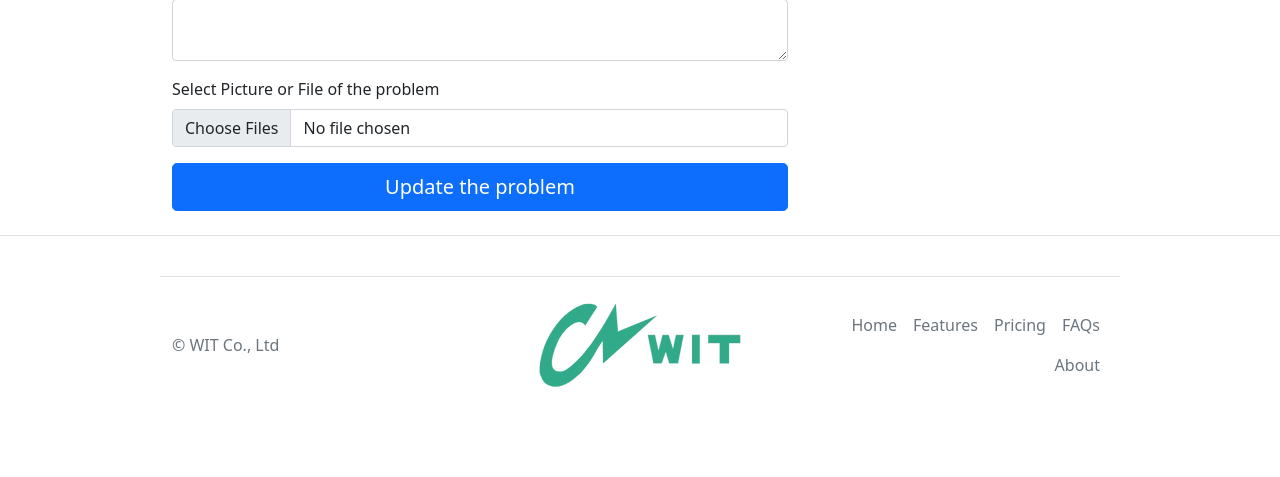
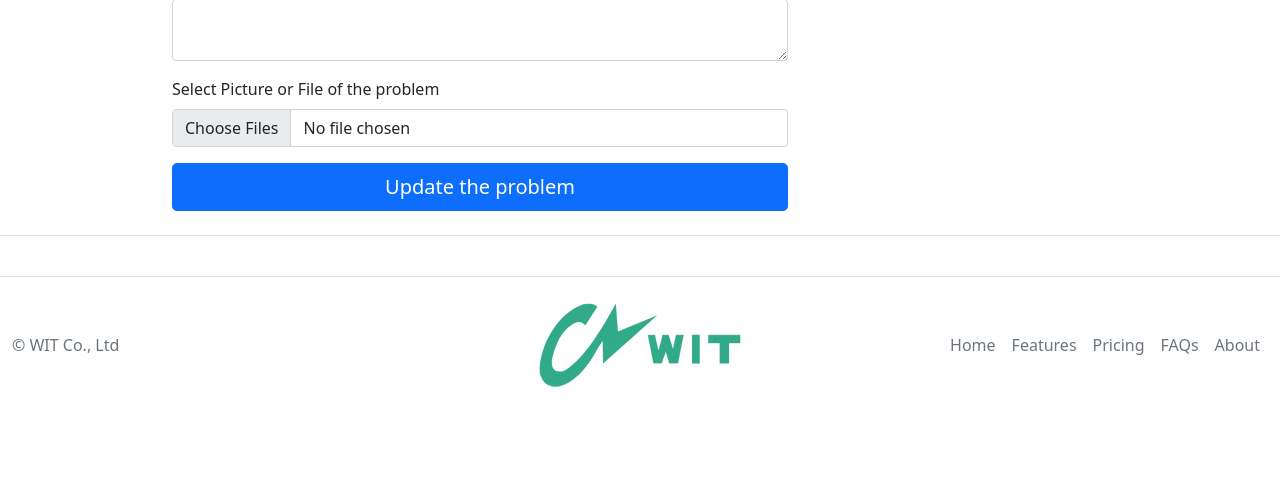
Before and after one commit to NhoHoa/testDjango, a Django app: page /problem/ in a window 1280 px wide. Shown: the part 713-1190 px from the top of the page. Run offline with Django 3.2, Linux system fonts and the light colour scheme; some libraries are stand-ins or nearby versions.

Commit message:
modify Base.html

```diff
--- a/problem/static/problem/css/style.css
+++ /dev/null
@@ -1 +0,0 @@
-header{position:sticky;top:0%}
--- a/problem/templates/problem/base.html
+++ b/problem/templates/problem/base.html
@@ -12,13 +12,13 @@
     <link href="{% static 'problem/css/bootstrap-datepicker.min.css' %}" rel="stylesheet">
     <link href="{% static 'problem/css/font-awesome.min.css' %}" rel="stylesheet">
     <link href="{% static 'problem/css/form-validation.css' %}" rel="stylesheet">
-    <link href="{% static 'problem/css/style.css' %}" rel="stylesheet">
+
 
 
   </head>
   <body>
     <div class="wit-web">
-        <header>
+        <header style="position:sticky;top:0%">
           <div class="menu-header bg-light">
             <div class="container-fluid">
 
@@ -79,7 +79,7 @@
           </div>
         </div>
         <footer class="d-flex flex-wrap justify-content-between align-items-center py-3 my-4 border-top">
-          <div class="container d-flex flex-wrap justify-content-between align-items-center py-3 my-4 border-top">
+          <div class="container-fluid d-flex flex-wrap justify-content-between align-items-center py-3 my-4 border-top">
             <p class="col-md-4 mb-0 text-muted">&copy; WIT Co., Ltd</p>
             <img src="{% static 'problem/picture/logo/Logo.webp' %}" alt="No Image">
             <ul class="nav col-md-4 justify-content-end">
```
